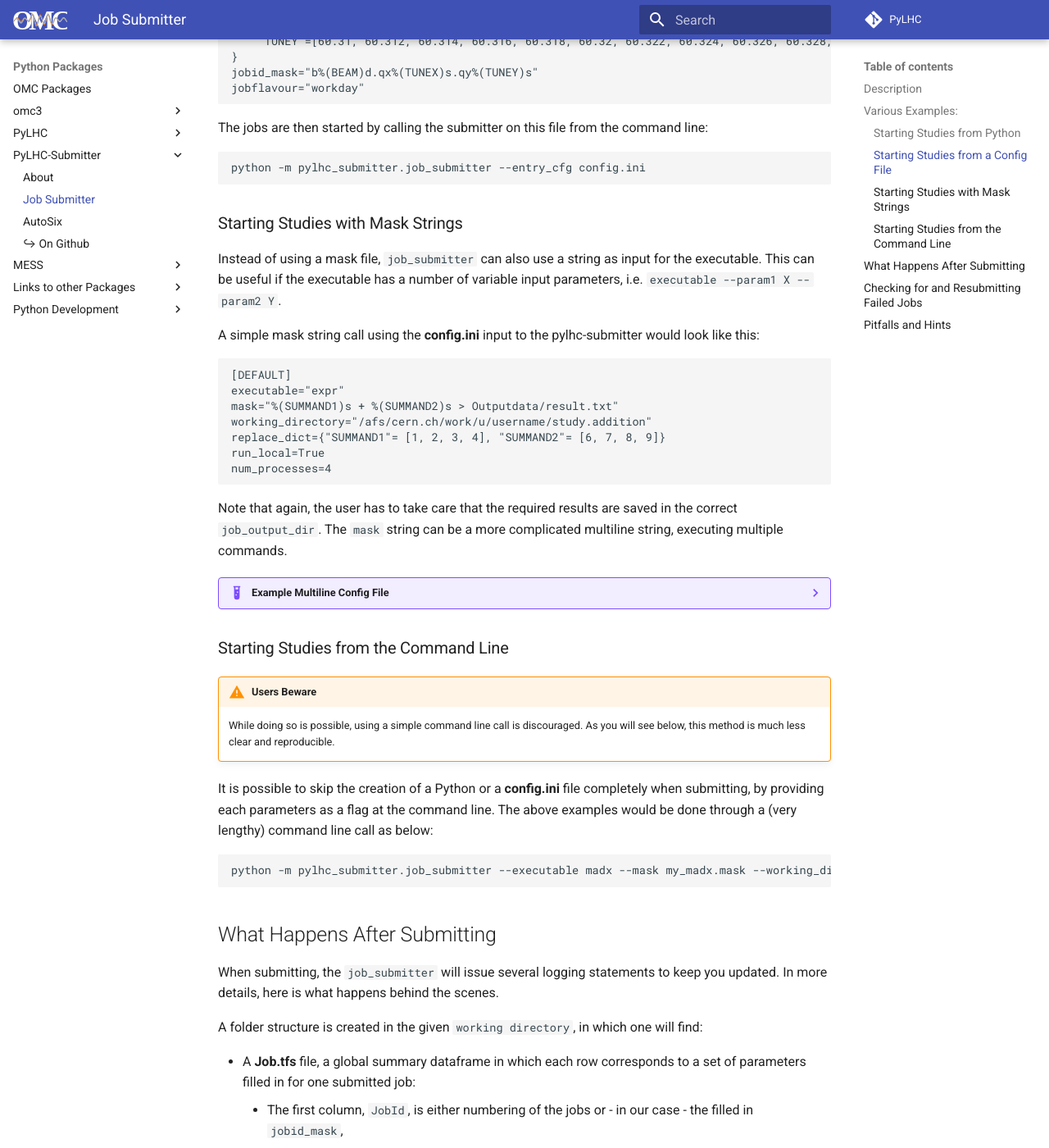
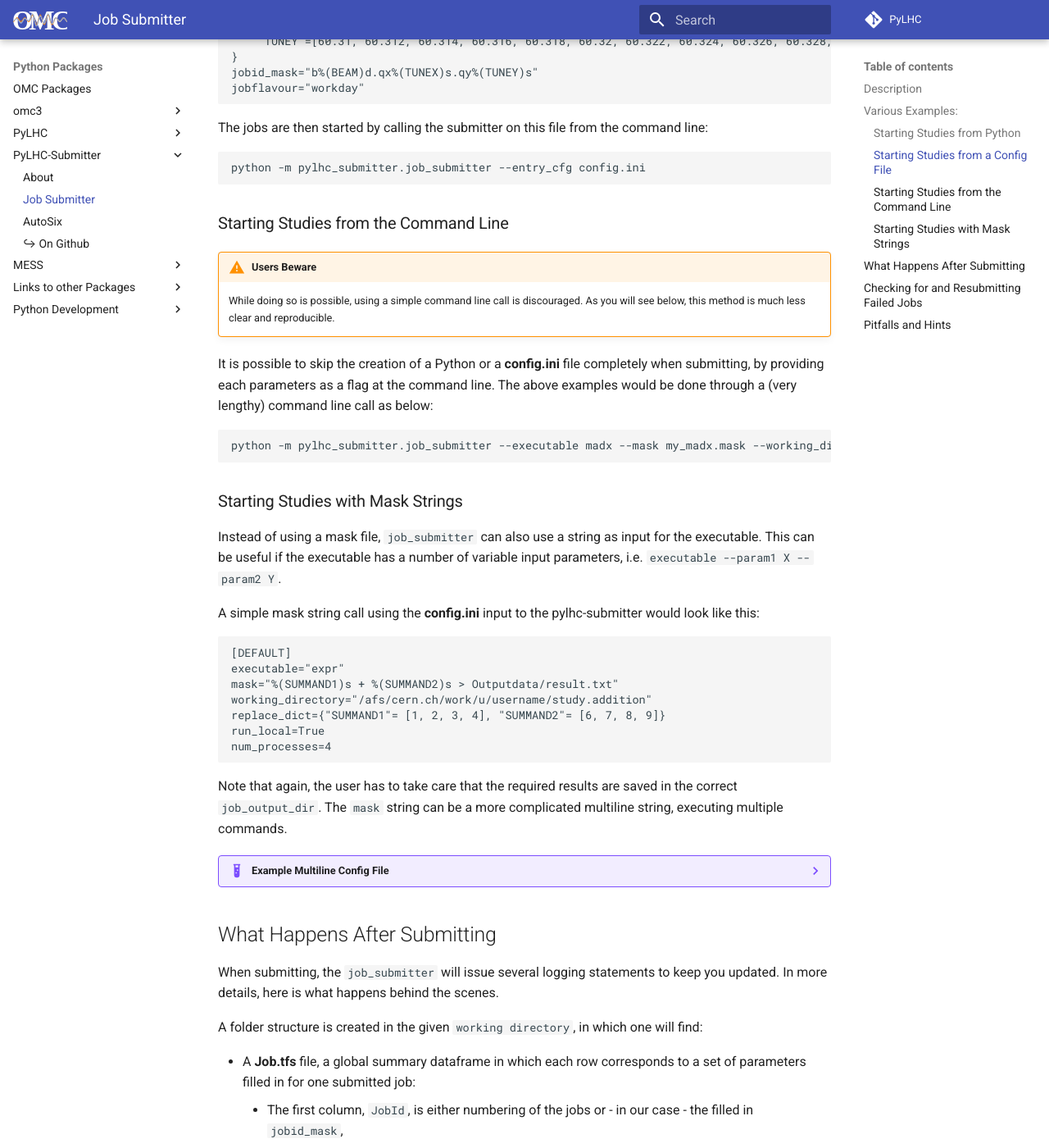
Before and after one commit to pylhc/pylhc.github.io, an MkDocs documentation site: the page built from docs/packages/pylhcsubmitter/job_submitter.md, in a window 1280 px wide and 1400 px high, scrolled down 1671 px. Shown: the whole window at 82% size. Built offline with MkDocs 1.6.1 and Material for MkDocs 9.7.7, drawn with Linux system fonts in a browser that asks for light colours; some of the changed lines change nothing that is shown.

Commit message:
small reorganizing

````diff
--- a/docs/packages/pylhcsubmitter/job_submitter.md
+++ b/docs/packages/pylhcsubmitter/job_submitter.md
@@ -162,6 +162,18 @@ The jobs are then started by calling the submitter on this file from the command
 python -m pylhc_submitter.job_submitter --entry_cfg config.ini
 ```
 
+### Starting Studies from the Command Line
+
+!!! warning "Users Beware"
+    While doing so is possible, using a simple command line call is discouraged.
+    As you will see below, this method is much less clear and reproducible.
+
+It is possible to skip the creation of a Python or a **config.ini** file completely when submitting, by providing each parameters as a flag at the command line.
+The above examples would be done through a (very lengthy) command line call as below:
+```bash
+python -m pylhc_submitter.job_submitter --executable madx --mask my_madx.mask --working_directory /afs/cern.ch/work/u/username/study.tune_sweep --replace_dict "{'BEAM': [1, 2], 'TUNEX': [62.3, 62.302, 62.304, 62.306, 62.308, 62.31, 62.312, 62.314, 62.316, 62.318, 62.32], 'TUNEY': [60.31, 60.312, 60.314, 60.316, 60.318, 60.32, 60.322, 60.324, 60.326, 60.328, 60.33]}" --jobid_mask b%(BEAM)d.qx%(TUNEX)s.qy%(TUNEY)s --jobflavour workday
+```
+
 ### Starting Studies with Mask Strings
 
 Instead of using a mask file, `job_submitter` can also use a string as input for the executable.
@@ -192,18 +204,6 @@ The `mask` string can be a more complicated multiline string, executing multiple
     run_local=True
     num_processes=4
     ```
-
-### Starting Studies from the Command Line
-
-!!! warning "Users Beware"
-    While doing so is possible, using a simple command line call is discouraged.
-    As you will see below, this method is much less clear and reproducible.
-
-It is possible to skip the creation of a Python or a **config.ini** file completely when submitting, by providing each parameters as a flag at the command line.
-The above examples would be done through a (very lengthy) command line call as below:
-```bash
-python -m pylhc_submitter.job_submitter --executable madx --mask my_madx.mask --working_directory /afs/cern.ch/work/u/username/study.tune_sweep --replace_dict "{'BEAM': [1, 2], 'TUNEX': [62.3, 62.302, 62.304, 62.306, 62.308, 62.31, 62.312, 62.314, 62.316, 62.318, 62.32], 'TUNEY': [60.31, 60.312, 60.314, 60.316, 60.318, 60.32, 60.322, 60.324, 60.326, 60.328, 60.33]}" --jobid_mask b%(BEAM)d.qx%(TUNEX)s.qy%(TUNEY)s --jobflavour workday
-```
 
 ## What Happens After Submitting
 
````
